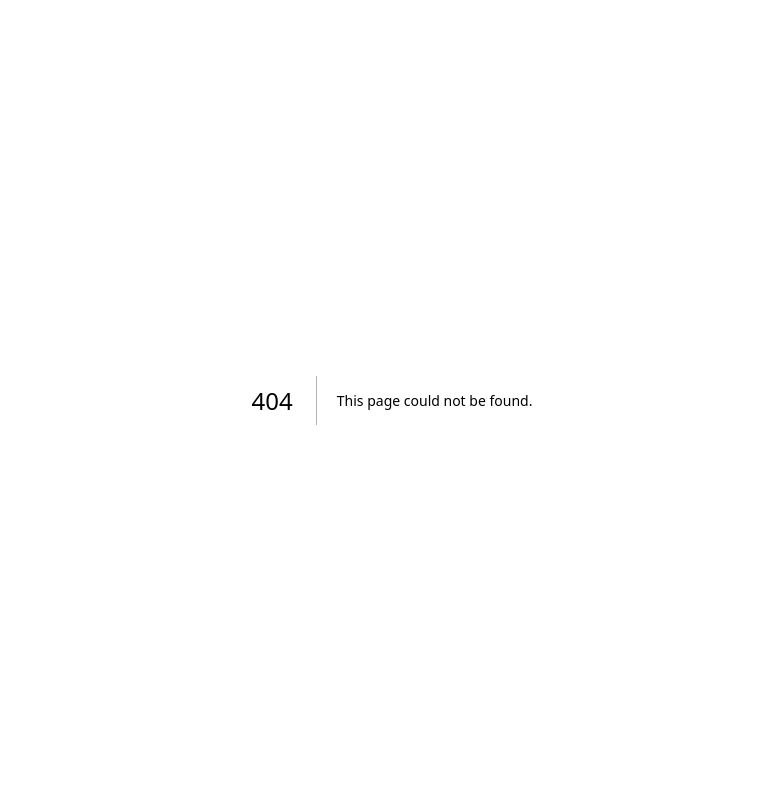
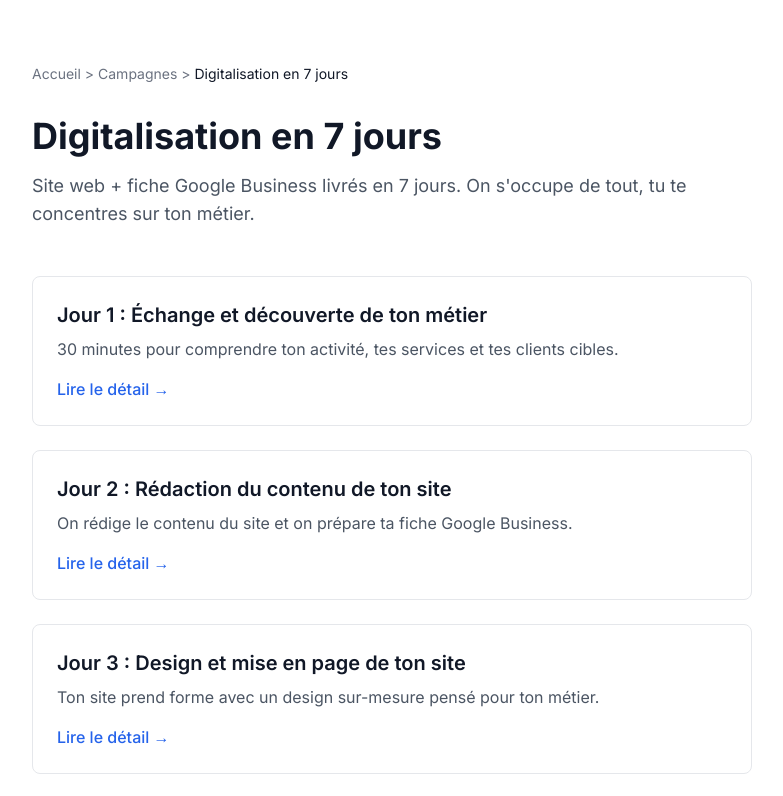
Before and after one commit to maellemolinier-hub/projet-site-pro, a Next.js app in the folder apps/web/: page /campagnes/digitalisation-en-7-jours in a window 1280 px wide. Before the commit this address had no page. Shown: the top 796 px of the page, without its empty margins (248-1031 px from the left). Built offline with nearby package versions, Linux system fonts and the light colour scheme.

Commit message:
feat(campaign): add campaign index page with LocalBusiness JSON-LD

```diff
--- /dev/null
+++ b/apps/web/app/campagnes/digitalisation-en-7-jours/page.tsx
@@ -0,0 +1,96 @@
+import type { Metadata } from "next";
+import { campaignDays, campaignSlug, campaignTitle, baseUrl } from "./data";
+import Link from "next/link";
+
+export const metadata: Metadata = {
+  title: `${campaignTitle} | Cap Entreprendre France`,
+  description:
+    "Site web + fiche Google Business livrés en 7 jours. On s'occupe de tout, tu te concentres sur ton métier. Cap Entreprendre France, agence de communication à Grasse.",
+  alternates: {
+    canonical: `${baseUrl}/campagnes/${campaignSlug}`,
+  },
+  openGraph: {
+    type: "website",
+    locale: "fr_FR",
+    url: `${baseUrl}/campagnes/${campaignSlug}`,
+    siteName: "Cap Entreprendre France",
+    title: `${campaignTitle} | Cap Entreprendre France`,
+    description:
+      "Site web + fiche Google Business livrés en 7 jours. On s'occupe de tout, tu te concentres sur ton métier.",
+    images: [{ url: "/og-image.png", width: 1200, height: 630, alt: "Cap Entreprendre France" }],
+  },
+  twitter: {
+    card: "summary_large_image",
+    title: `${campaignTitle} | Cap Entreprendre France`,
+    description:
+      "Site web + fiche Google Business livrés en 7 jours. On s'occupe de tout, tu te concentres sur ton métier.",
+    images: ["/og-image.png"],
+  },
+  robots: { index: true, follow: true },
+};
+
+const localBusinessJsonLd = {
+  "@context": "https://schema.org",
+  "@type": "LocalBusiness",
+  name: "Cap Entreprendre France",
+  url: baseUrl,
+  logo: `${baseUrl}/logo.png`,
+  image: `${baseUrl}/og-image.png`,
+  description:
+    "Agence de communication et studio graphique à Grasse. Accompagnement des entrepreneurs dans leur digitalisation.",
+  address: {
+    "@type": "PostalAddress",
+    streetAddress: "3 chemin des Capucins",
+    addressLocality: "Grasse",
+    postalCode: "06130",
+    addressCountry: "FR",
+  },
+  areaServed: { "@type": "City", name: "Grasse" },
+  sameAs: ["https://www.linkedin.com/company/cap-entreprendre-france"],
+};
+
+export default function CampaignIndexPage() {
+  return (
+    <main className="min-h-screen bg-white">
+      <script
+        type="application/ld+json"
+        dangerouslySetInnerHTML={{ __html: JSON.stringify(localBusinessJsonLd) }}
+      />
+      <div className="mx-auto max-w-3xl px-6 py-16">
+        <nav className="mb-8 text-sm text-gray-500">
+          <Link href="/" className="hover:text-gray-900">Accueil</Link>
+          {" > "}
+          <span>Campagnes</span>
+          {" > "}
+          <span className="text-gray-900">{campaignTitle}</span>
+        </nav>
+
+        <h1 className="text-4xl font-bold text-gray-900 mb-4">{campaignTitle}</h1>
+        <p className="text-lg text-gray-600 mb-12">
+          Site web + fiche Google Business livrés en 7 jours. On s'occupe de tout,
+          tu te concentres sur ton métier.
+        </p>
+
+        <div className="space-y-6">
+          {campaignDays.map((day) => (
+            <article
+              key={day.slug}
+              className="border border-gray-200 rounded-lg p-6 hover:shadow-md transition-shadow"
+            >
+              <h2 className="text-xl font-semibold text-gray-900 mb-2">
+                Jour {day.dayNumber} : {day.title}
+              </h2>
+              <p className="text-gray-600 mb-4">{day.summary}</p>
+              <Link
+                href={`/campagnes/${campaignSlug}/${day.slug}`}
+                className="text-blue-600 hover:text-blue-800 font-medium"
+              >
+                Lire le détail →
+              </Link>
+            </article>
+          ))}
+        </div>
+      </div>
+    </main>
+  );
+}
```
